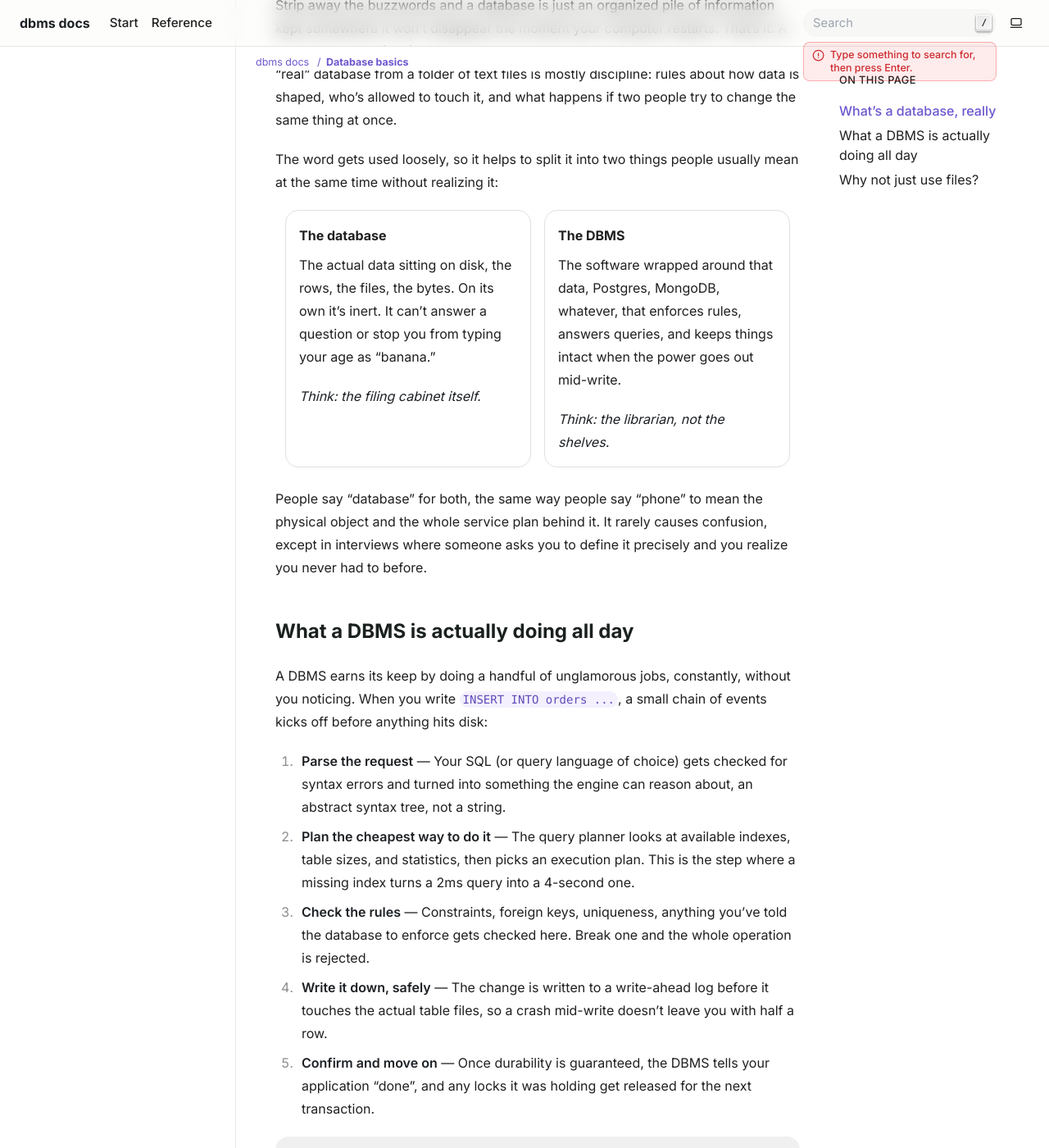
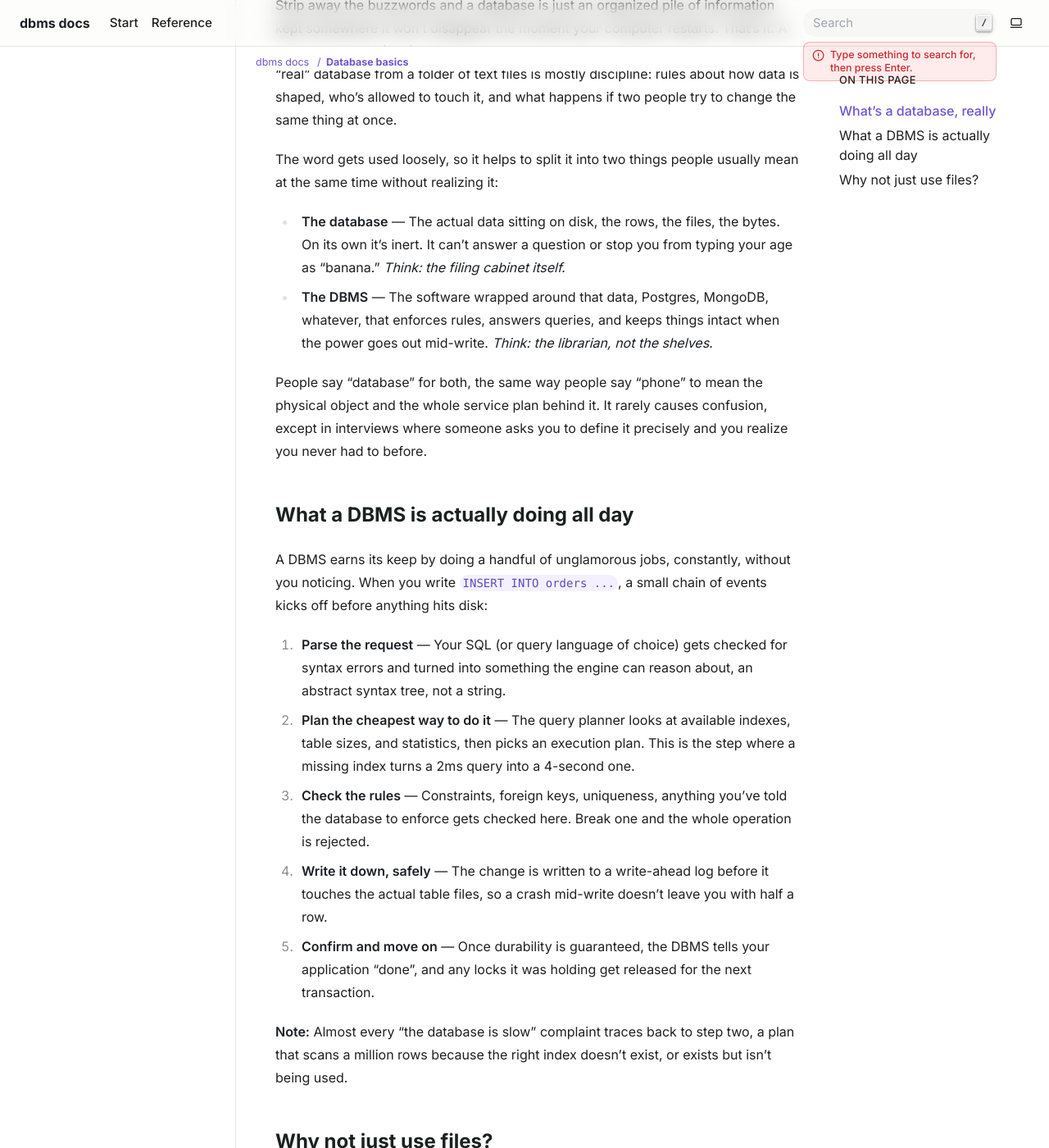
Before and after one commit to musix787-sketch/databases, a Sphinx documentation site: the page built from source/start.rst, in a window 1280 px wide and 1400 px high, scrolled down 320 px. Shown: the whole window at 82% size. Built offline with Sphinx 7.4.7, drawn with Linux system fonts in a browser that asks for light colours; some of the changed lines change nothing that is shown; some of the changed text lies outside the part shown.

Commit message:
Update start.rst

```diff
--- a/source/start.rst
+++ b/source/start.rst
@@ -18,24 +18,14 @@ it, and what happens if two people try to change the same thing at once.
 The word gets used loosely, so it helps to split it into two things people
 usually mean at the same time without realizing it:
 
-.. grid:: 1 2 2 2
-   :gutter: 3
-
-   .. grid-item-card:: The database
-
-      The actual data sitting on disk, the rows, the files, the bytes. On
-      its own it's inert. It can't answer a question or stop you from
-      typing your age as "banana."
-
-      *Think: the filing cabinet itself.*
-
-   .. grid-item-card:: The DBMS
-
-      The software wrapped around that data, Postgres, MongoDB, whatever,
-      that enforces rules, answers queries, and keeps things intact when
-      the power goes out mid-write.
-
-      *Think: the librarian, not the shelves.*
+- **The database** — The actual data sitting on disk, the rows, the
+  files, the bytes. On its own it's inert. It can't answer a question or
+  stop you from typing your age as "banana." *Think: the filing cabinet
+  itself.*
+- **The DBMS** — The software wrapped around that data, Postgres,
+  MongoDB, whatever, that enforces rules, answers queries, and keeps
+  things intact when the power goes out mid-write. *Think: the
+  librarian, not the shelves.*
 
 People say "database" for both, the same way people say "phone" to mean
 the physical object and the whole service plan behind it. It rarely
@@ -68,11 +58,9 @@ chain of events kicks off before anything hits disk:
    tells your application "done", and any locks it was holding get
    released for the next transaction.
 
-.. note::
-
-   Almost every "the database is slow" complaint traces back to step
-   two, a plan that scans a million rows because the right index doesn't
-   exist, or exists but isn't being used.
+**Note:** Almost every "the database is slow" complaint traces back to
+step two, a plan that scans a million rows because the right index
+doesn't exist, or exists but isn't being used.
 
 .. _files-vs-dbms:
 
@@ -114,6 +102,4 @@ itself fast.
 
 ----
 
-.. seealso::
-
-   Next: :doc:`data-models`
+`Next: Data models <data-models.rst>`_
```
